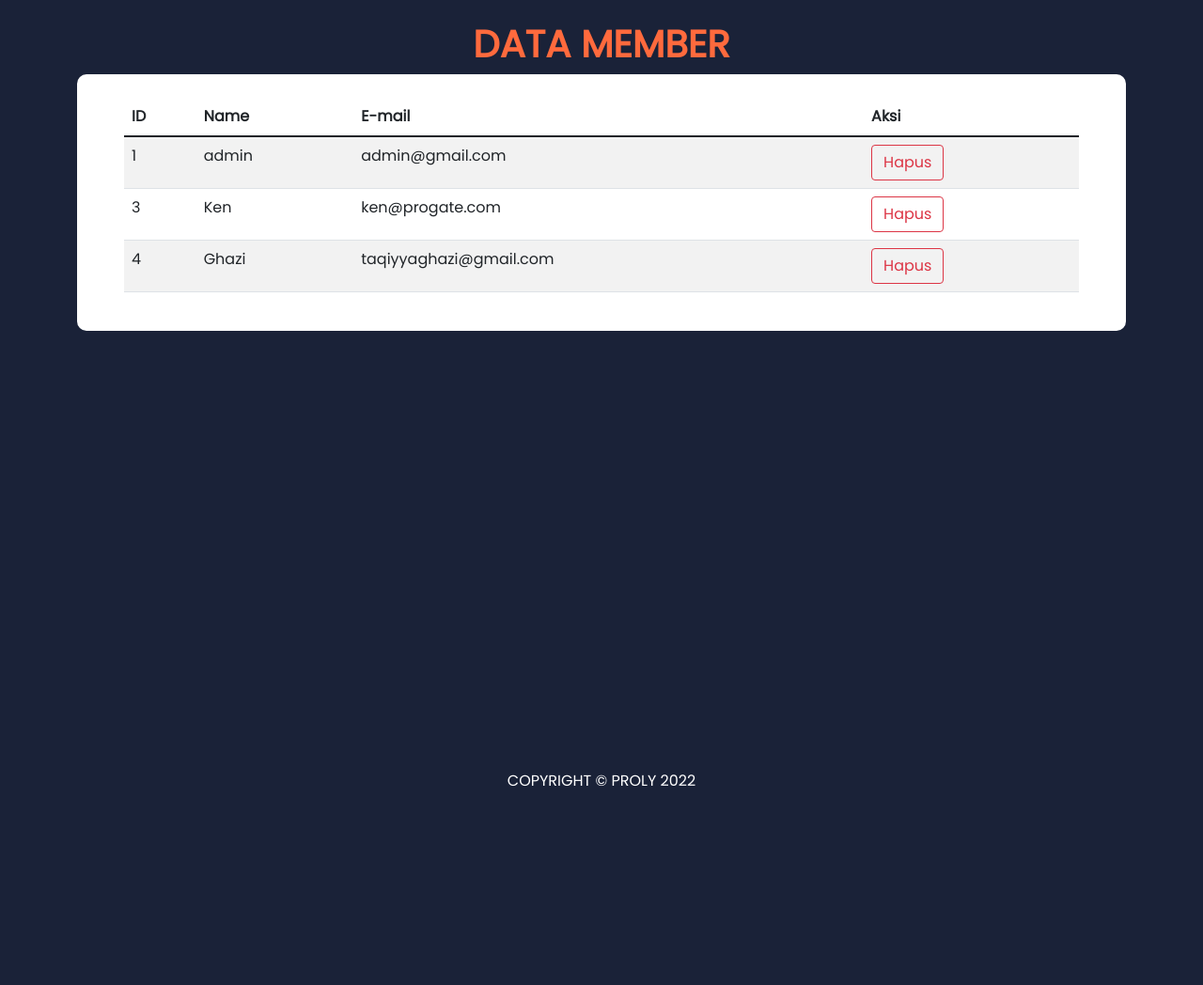
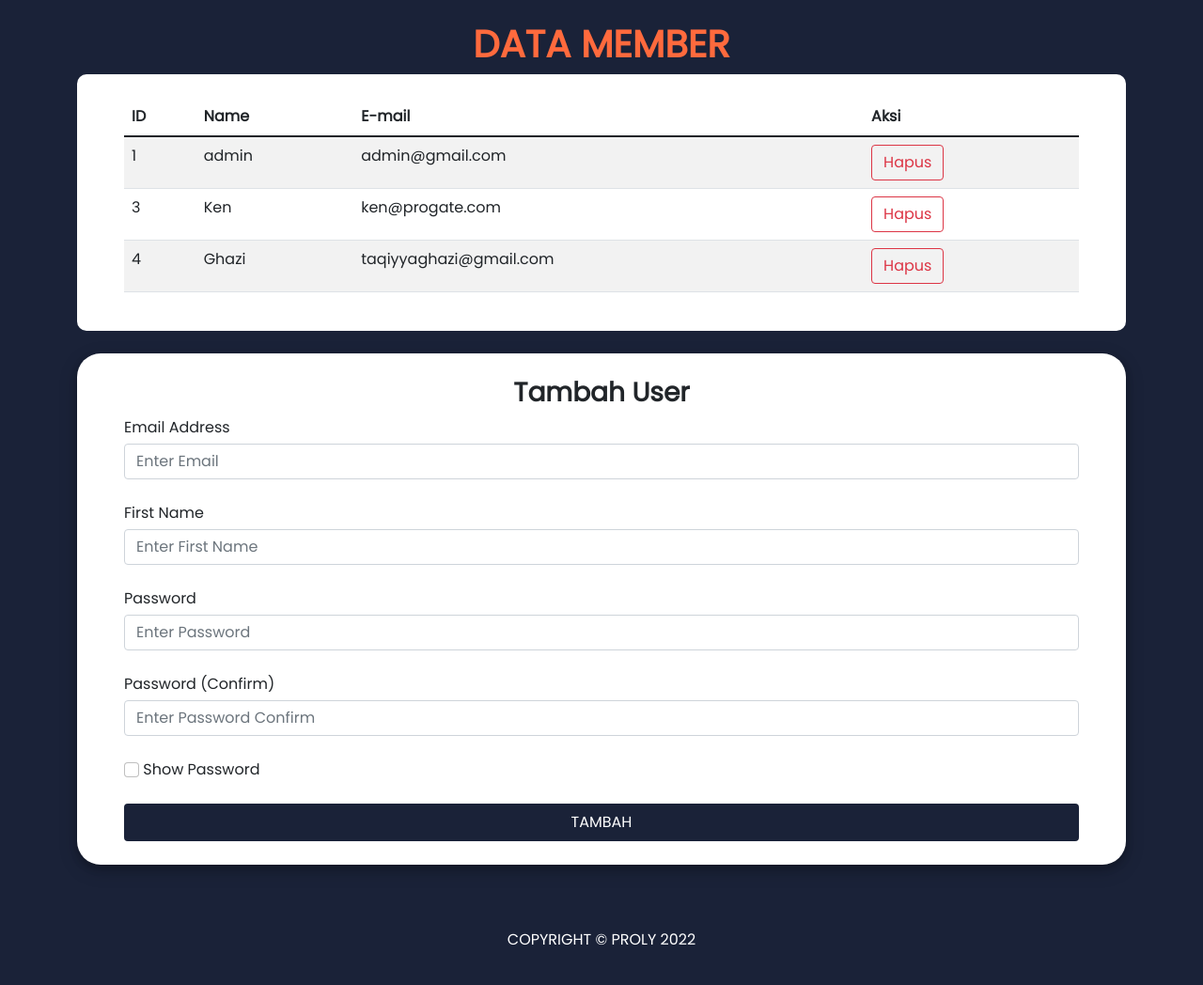
Before and after one commit to taqiyyaghazi/proly-app, a Flask app: page /admin in a window 1280 px wide. Shown: the part 96-1144 px from the top of the page at 94% size. Before the commit the page ends 933 px from the top, so only its background shows below. Run offline with Flask 2, Linux system fonts and the light colour scheme; a user stored in the database is signed in; data comes from the database, SQL or seed files in the repository; both versions use the stored data as it was after the commit; some libraries are stand-ins or nearby versions.

Commit message:
Menambah bagian tambah user halaman admin dan show password

```diff
--- a/website/static/index.js
+++ b/website/static/index.js
@@ -15,3 +15,18 @@ function deleteMember(id) {
     $(".hide-text").hide();
   });
 })();
+
+function showPassword(password1, password2) {
+  var x = document.getElementById(password1);
+  var y = document.getElementById(password2);
+  if (x.type === "password") {
+    x.type = "text";
+  } else {
+    x.type = "password";
+  }
+  if (y.type === "password") {
+    y.type = "text";
+  } else {
+    y.type = "password";
+  }
+}
--- a/website/templates/admin.html
+++ b/website/templates/admin.html
@@ -1,5 +1,5 @@
-{% extends 'base.html' %} {% block title %}Login{% endblock %} {% block content
-%}
+{% extends 'base.html' %} {% block title %}Data Member{% endblock %} {% block
+content %}
 <br />
 <div class="container">
   <h1 class="fw-bolder text-center text-tertiary">DATA MEMBER</h1>
@@ -33,6 +33,63 @@
       </tbody>
     </table>
   </div>
+  <br />
+  <div class="box-form">
+    <form method="POST">
+      <h3 align="center" class="fw-bolder">Tambah User</h3>
+      <div class="form-group">
+        <label for="email">Email Address</label>
+        <input
+          type="email"
+          class="form-control"
+          id="email"
+          name="email"
+          placeholder="Enter Email"
+        />
+      </div>
+      <br />
+      <div class="form-group">
+        <label for="firstName">First Name</label>
+        <input
+          type="text"
+          class="form-control"
+          id="firstName"
+          name="firstName"
+          placeholder="Enter First Name"
+        />
+      </div>
+      <br />
+      <div class="form-group">
+        <label for="password1">Password</label>
+        <input
+          type="password"
+          class="form-control"
+          id="password1"
+          name="password1"
+          placeholder="Enter Password"
+        />
+      </div>
+      <br />
+      <div class="form-group">
+        <label for="password2">Password (Confirm)</label>
+        <input
+          type="password"
+          class="form-control"
+          id="password2"
+          name="password2"
+          placeholder="Enter Password Confirm"
+        />
+        <br />
+        <input
+          class="form-check-input"
+          type="checkbox"
+          onclick="showPassword('password1', 'password2')"
+        />&nbsp;Show Password
+      </div>
+      <br />
+      <button type="submit" class="btn btn-submit">TAMBAH</button>
+    </form>
+  </div>
 </div>
 
 {% endblock %}
--- a/website/views.py
+++ b/website/views.py
@@ -1,4 +1,5 @@
-from flask import Blueprint, render_template, request, Response, jsonify
+from flask import Blueprint, render_template, request, Response, jsonify, redirect, url_for
+from werkzeug.security import generate_password_hash, check_password_hash
 from flask.helpers import flash
 from flask_login import login_required, current_user
 from sqlalchemy.sql.functions import user
@@ -88,6 +89,30 @@ def analysisMember():
 @login_required
 def admin():
     user_database = User.query.all()
+    if request.method == 'POST':
+        email = request.form.get('email')
+        first_name = request.form.get('firstName')
+        password1 = request.form.get('password1')
+        password2 = request.form.get('password2')
+
+        user = User.query.filter_by(email=email).first()
+        if user:
+            flash('Email telah terdaftar', category='error')
+        elif len(email) < 4:
+            flash('Email must be greater than 3 characters.', category='error')
+        elif len(first_name) < 2:
+            flash('First name must be greater than 1 character.', category='error')
+        elif password1 != password2:
+            flash('Passwords don\'t match.', category='error')
+        elif len(password1) < 7:
+            flash('Password must be at least 7 characters.', category='error')
+        else:
+            new_user = User(email=email, first_name=first_name, password=generate_password_hash(password1, method='sha256'))
+            db.session.add(new_user)
+            db.session.commit()
+            user = User.query.filter_by(email=email).first()
+            flash('Akun telah dibuat.', category='succes') #add user to database
+            return redirect(url_for('views.admin'))
 
     return render_template('admin.html', user=current_user, user_database=user_database)
 
```
Also changed, not shown: website/database.db.
